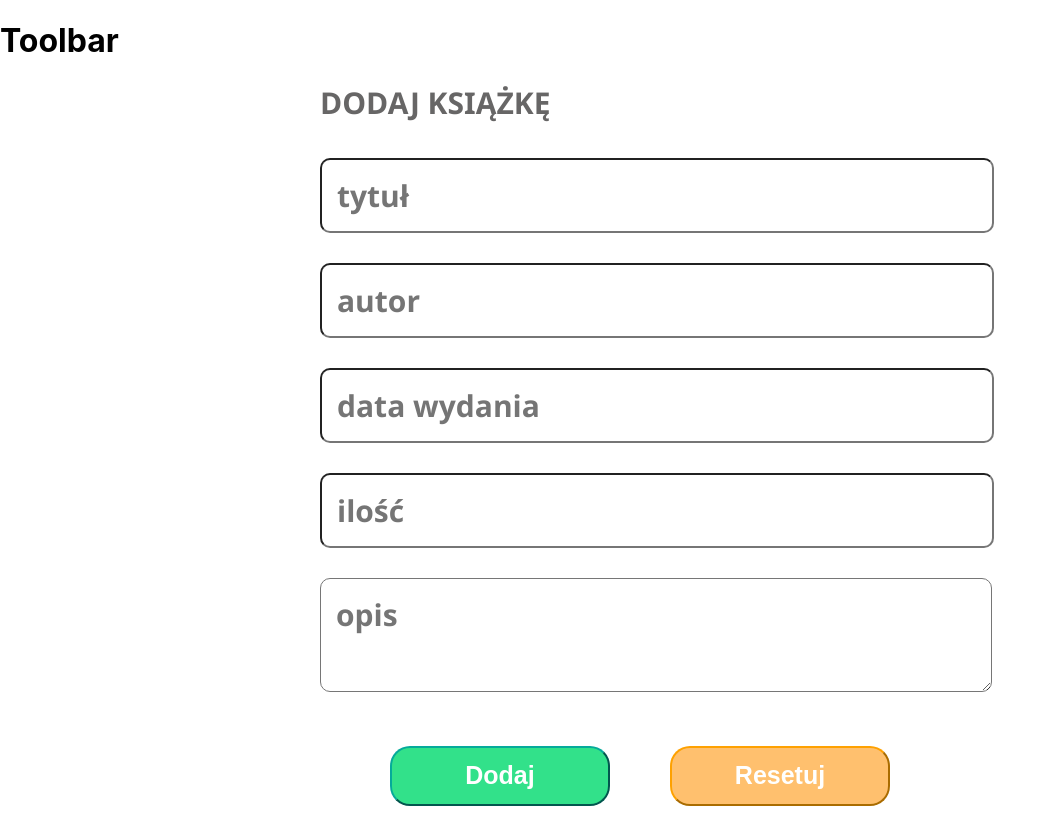
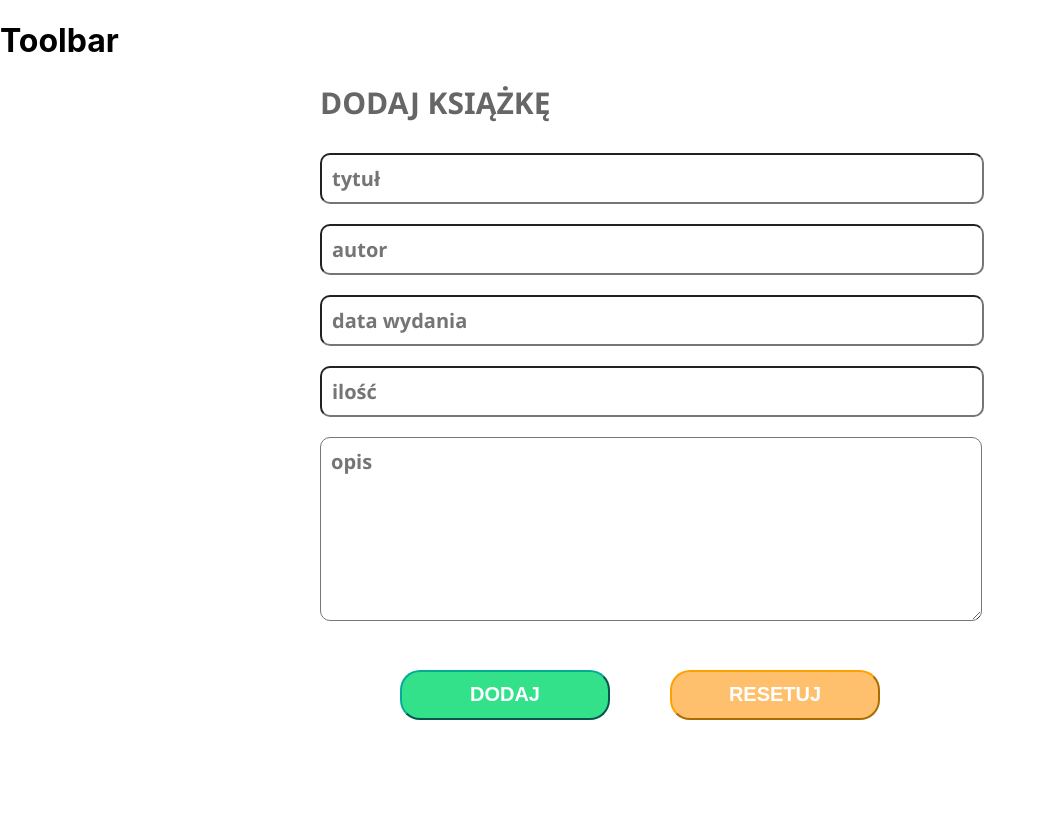
Before and after one commit to majstrykodowania/liblogistics, a React (Create React App) app: page /create in a window 1280 px wide. Shown: the whole page, without its empty margins (0-1056 px from the left). After the commit the page ends 800 px from the top, so only its background shows below. Built offline with nearby package versions, Linux system fonts and the light colour scheme.

Commit message:
add axios and post data to Firebase

```diff
--- a/package.json
+++ b/package.json
@@ -6,6 +6,7 @@
     "@testing-library/jest-dom": "^4.2.4",
     "@testing-library/react": "^9.5.0",
     "@testing-library/user-event": "^7.2.1",
+    "axios": "^0.19.2",
     "react": "^16.13.1",
     "react-dom": "^16.13.1",
     "react-router": "^5.1.2",
--- a/src/components/CreateBook/CreateBook.js
+++ b/src/components/CreateBook/CreateBook.js
@@ -1,6 +1,7 @@
 import React, { Component } from "react";
 import styles from "./CreateBook.module.css";
 import { booksDb } from "../../dataBase/booksDb";
+import axios from "axios";
 
 class CreateBook extends Component {
   state = {
@@ -26,6 +27,11 @@ class CreateBook extends Component {
       history: [],
     };
 
+    axios
+      .post("https://liblogistic.firebaseio.com/books.json", newBook)
+      .then((response) => console.log(response))
+      .catch((error) => console.log(error));
+
     this.resetInputs();
   };
 
@@ -49,12 +55,14 @@ class CreateBook extends Component {
             value={this.state.title}
             onChange={this.handleChangeInput}
             placeholder="tytuł"
+            required
           />
           <input
             name="author"
             value={this.state.author}
             onChange={this.handleChangeInput}
             placeholder="autor"
+            required
           />
           <input
             type="number"
@@ -62,18 +70,22 @@ class CreateBook extends Component {
             value={this.state.released}
             onChange={this.handleChangeInput}
             placeholder="data wydania"
+            required
           />
           <input
             name="quantity"
             value={this.state.quantity}
             onChange={this.handleChangeInput}
             placeholder="ilość"
+            required
           />
           <textarea
             name="description"
             value={this.state.description}
             onChange={this.handleChangeInput}
             placeholder="opis"
+            rows="6"
+            required
           />
           <div className={styles.buttonsWrapper}>
             <button className={styles.btnCreate} type="submit">
--- a/src/components/CreateBook/CreateBook.module.css
+++ b/src/components/CreateBook/CreateBook.module.css
@@ -24,7 +24,7 @@ input {
   color: #707070;
   border-radius: 10px;
   font-family: "Segoe UI", sans-serif;
-  font-size: 30px;
+  font-size: 20px;
   font-weight: bold;
 }
 
@@ -35,7 +35,7 @@ textarea {
   color: #707070;
   border-radius: 10px;
   font-family: "Segoe UI", sans-serif;
-  font-size: 30px;
+  font-size: 20px;
   font-weight: bold;
 }
 
@@ -45,11 +45,12 @@ textarea {
   justify-content: center;
 }
 .buttonsWrapper button {
-  font-size: 25px;
+  font-size: 20px;
+  text-transform: uppercase;
   font-weight: bold;
   color: #ffffff;
-  width: 220px;
-  height: 60px;
+  width: 210px;
+  height: 50px;
   border-radius: 20px;
   margin: 30px;
 }
```
Also changed, not shown: 1 other file (tests, documents, lock files or other folders).
